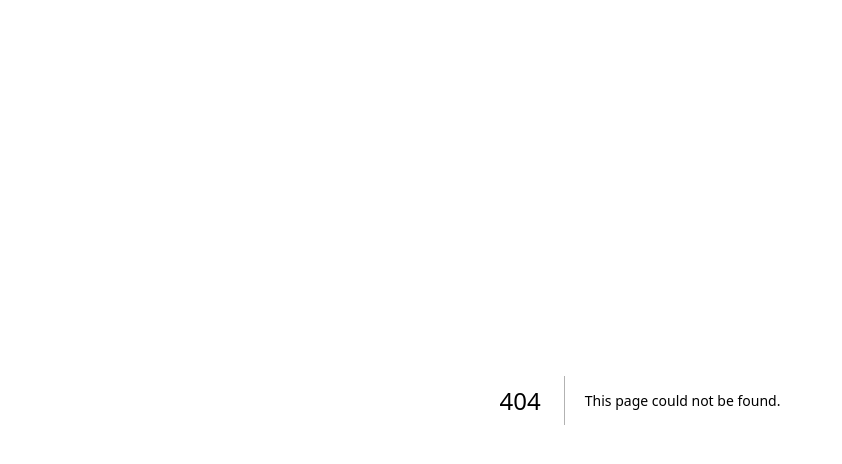
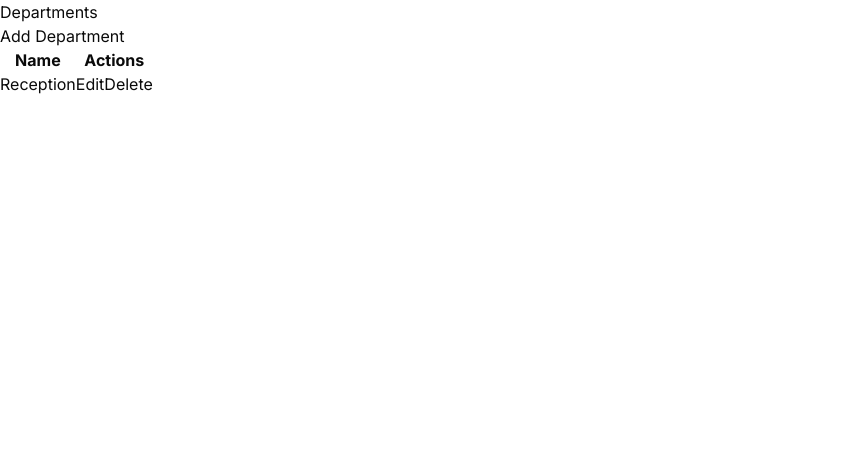
Before and after one commit to Balkaneros91/clinic-scheduler, a Next.js app: page /dashboard/departments in a window 1280 px wide. Before the commit this address had no page. Shown: the top 464 px of the page, without its empty margins (0-842 px from the left). Built offline with nearby package versions, Linux system fonts and the light colour scheme.

Commit message:
Add departments dashboard page

```diff
--- /dev/null
+++ b/src/app/dashboard/departments/page.tsx
@@ -0,0 +1,28 @@
+export default function DepartmentsPage() {
+  return (
+    <main>
+      <h1>Departments</h1>
+
+      <button>Add Department</button>
+
+      <table>
+        <thead>
+          <tr>
+            <th>Name</th>
+            <th>Actions</th>
+          </tr>
+        </thead>
+
+        <tbody>
+          <tr>
+            <td>Reception</td>
+            <td>
+              <button>Edit</button>
+              <button>Delete</button>
+            </td>
+          </tr>
+        </tbody>
+      </table>
+    </main>
+  );
+}
```
